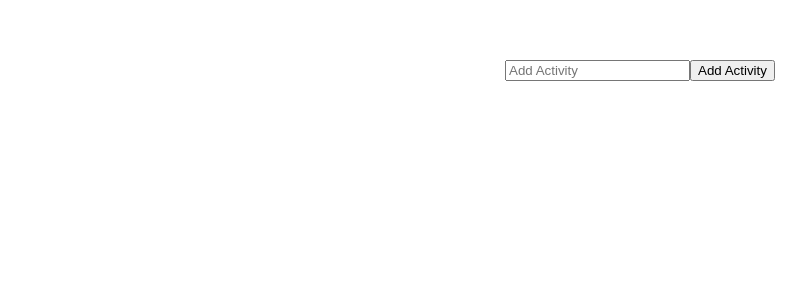
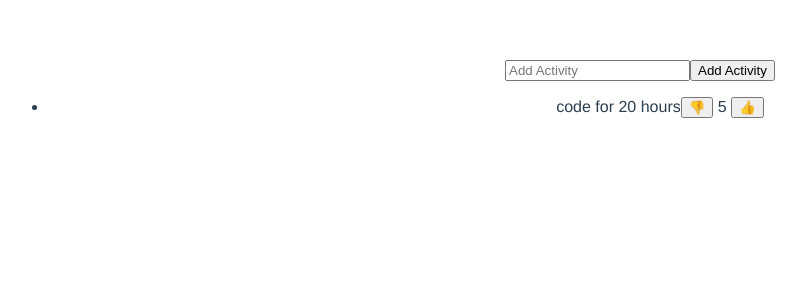
Before and after one commit to sammy-code98/activity-vote, a Vue app: page / in a window 1280 px wide. Shown: the top 300 px of the page, without its empty margins (0-806 px from the left). Built offline with nearby package versions, Linux system fonts and the light colour scheme; the HTML template or start-up script is replaced by a standard one.

Commit message:
feat: add and call state from  store

```diff
--- a/src/App.vue
+++ b/src/App.vue
@@ -1,17 +1,37 @@
 <template>
   <div id="app">
     <Form />
+    <div class="mt-6">
+      <ul>
+        <Activities
+          v-for="item in activities"
+          v-bind:activity="item"
+          v-bind:emojis="emojis"
+          v-bind:key="item.name"
+        />
+      </ul>
+    </div>
   </div>
 </template>
 
 <script>
 import Form from "./components/Form.vue";
+import Activities from "./components/Activities.vue";
+import { mapState } from "vuex";
 
 export default {
   name: "App",
   components: {
     Form,
+    Activities,
   },
+  // data() {
+  //   return { activities };
+  // },
+  computed: mapState({
+    activities: (state) => state.activities,
+    emojis: (state) => state.emojis,
+  }),
 };
 </script>
 
--- /dev/null
+++ b/src/components/Activities.vue
@@ -0,0 +1,28 @@
+<template>
+  <div class="container px-4">
+    <li class="bg-gray-200 shadow-sm rounded-md md:space-x-5 m-4">
+      <span class="text-lg text-gray-500">{{ activity.name }}</span>
+      <span>{{ emojis[0] }}</span>
+      <button
+        class="bg-white shadow-md rounded-full m-3 px-2 py-2 md:px-3 md:py-2 md:m-3"
+      >
+        👎
+      </button>
+      {{ activity.rating }}
+      <button
+        class="bg-white shadow-md rounded-full m-3 px-2 py-2 md:px-3 md:py-2 md:m-3"
+      >
+        👍
+      </button>
+    </li>
+  </div>
+</template>
+
+<script>
+export default {
+  name: "Activities",
+  props: ["activity", "emojis"],
+};
+</script>
+
+<style></style>
--- a/src/components/Form.vue
+++ b/src/components/Form.vue
@@ -4,6 +4,7 @@
       <form class="md:flex md:flex-row">
         <input
           type="text"
+          v-model="activityName"
           placeholder="Add Activity"
           class="shadow-lg border rounded px-3 py-2 w-full border-gray-500"
         />
@@ -20,6 +21,12 @@
 <script>
 export default {
   name: "Form",
+  data() {
+    return {
+      activityName: "",
+    };
+  },
+
   props: {},
 };
 </script>
--- a/src/store/index.js
+++ b/src/store/index.js
@@ -4,7 +4,10 @@ import Vuex from "vuex";
 Vue.use(Vuex);
 
 export default new Vuex.Store({
-  state: {},
+  state: {
+    activities: [{ name: "code for 20 hours", rating: 5 }],
+    emojis: { yay: "🤩", nice: "😀", meh: "😐", argh: "🤬", hateIt: "💩" },
+  },
   mutations: {},
   actions: {},
   modules: {},
```
